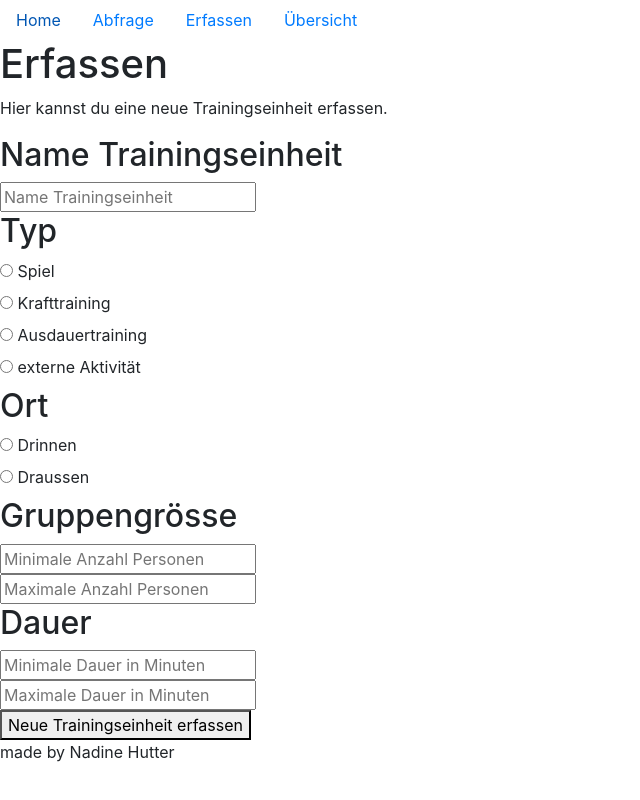
After one commit to sibasiach77/PROG2, a Flask app: page /erfassen in a window 1280 px wide. The commit adds this page. Shown: the whole page, without its empty margins (0-640 px from the left). Run offline with Flask 2, Linux system fonts and the light colour scheme.

Commit message:
24.11.2020

```diff
--- a/datenbank.json
+++ /dev/null
@@ -1 +0,0 @@
-["Jugi A", "Jugi B", "2020-11-19", "\u00d6pfel", "flasche", "flasche", "flasche", "flasche", "flasche", "apfeltaschen", ["Apfels\u00e4fte", "Erwachsen", "120"], ["apfeltaschen", "Kind", "120"]]
--- /dev/null
+++ b/datenbank_abfrage.json
@@ -0,0 +1 @@
+{"Abfrage": {"Datum": "2020-11-27", "Typ": "Spiel", "Ort": "Drinnen", "Gruppengroesse": "12", "Dauer_min": "0", "Dauer_max": "20"}}
--- a/datenbank_gruppe.json
+++ /dev/null
@@ -1 +0,0 @@
-{"gruppe_name": {"Name": "neuer test", "Alterskategorie": "Jugendlich", "Dauer": "7"}}
--- a/datenbank_training.json
+++ /dev/null
@@ -1 +0,0 @@
-{"training_datum": {"Datum": "2020-11-26", "Gruppengr\u00f6sse": "28"}}
--- a/datenbank_trainingseinheit.json
+++ /dev/null
@@ -1 +0,0 @@
-{"trainingseinheit_name": {"Typ": "Spiel", "Ort": "Drinnen", "Dauer": "12"}}
--- /dev/null
+++ b/datenbank_trainingseinheiten.json
@@ -0,0 +1 @@
+{"Trainingseinheit 2020-11-24 08:38:59.648909": {"Name": "Neu", "Typ": "Ausdauertraining", "Ort": "Drinnen", "Dauer_min": "12", "Dauer_max": "45", "Gruppengroesse_min": "12", "Gruppengroesse_max": "16"}}
--- a/main.py
+++ b/main.py
@@ -3,10 +3,8 @@ from flask import Flask
 from flask import render_template
 # Mithilfe von request werden Daten abgefangen.
 from flask import request
-
-# Aus der Python Datei Daten wird die Funktion gruppe_speichern importiert.
-
-from daten import gruppe_speichern, laden, training_speichern, trainingseinheit_speichern
+import json
+from datetime import datetime
 
 app = Flask("trainingsplaner")
 
@@ -15,52 +13,98 @@ app = Flask("trainingsplaner")
 def home():
     return render_template("index.html")
 
-# Auf dieser Seite ist ein Formular.
-# Deshalb wurden die Methoden get und post gesetzt.
+@app.route("/abfrage", methods=['POST', 'GET'])
+def abfrage():
+    if request.method == 'POST':
+        datum_abfrage_antwort = request.form['datum_abfrage']
+        typ_abfrage_antwort = request.form['typ_abfrage']
+        ort_abfrage_antwort = request.form['ort_abfrage']
+        gruppengroesse_abfrage_antwort = request.form['gruppengroesse_abfrage']
+        dauer_min_abfrage_antwort = request.form['dauer_min_abfrage']
+        dauer_max_abfrage_antwort = request.form['dauer_max_abfrage']
+        # in Json speichern
+        try:
+            with open("datenbank_abfrage.json", "r", encoding="utf-8") as datenbank_abfrage:
+                abfragen = json.load(datenbank_abfrage)
+        except:
+            abfragen = {}
 
-@app.route("/gruppe", methods=['POST', 'GET'])
-def eingabe_gruppe():
+        abfrage = {
+            "Abfrage": {
+                "Datum": datum_abfrage_antwort,
+                "Typ": typ_abfrage_antwort,
+                "Ort": ort_abfrage_antwort,
+                "Gruppengroesse": gruppengroesse_abfrage_antwort,
+                "Dauer_min": dauer_min_abfrage_antwort,
+                "Dauer_max": dauer_max_abfrage_antwort
+            }
+        }
+        abfragen.update(abfrage)
+
+        with open("datenbank_abfrage.json", "w") as datenbank_abfrage:
+            json.dump(abfragen, datenbank_abfrage)
+
+        return abfrage
+    return render_template('abfrage.html')
+
+@app.route("/erfassen", methods=['POST', 'GET'])
+def erfassen():
     if request.method == 'POST':
-        gruppe_name = request.form['gruppe_name_erfassen']
-        gruppe_alterskategorie = request.form['gruppe_alterskategorie_erfassen']
-        gruppe_dauer = request.form['gruppe_dauer_erfassen']
-        # in Json speichern
-        antwort_gruppe = gruppe_speichern(gruppe_name, gruppe_alterskategorie, gruppe_dauer)
-        return 'Daten empfangen: ' + str((antwort_gruppe))
-    return render_template('gruppe.html')
+        name_trainingseinheit_erfassen_antwort = request.form['name_trainingseinheit']
+        typ_erfassen_antwort = request.form['typ_erfassen']
+        ort_erfassen_antwort = request.form['ort_erfassen']
+        dauer_min_erfassen_antwort = request.form['dauer_min_erfassen']
+        dauer_max_erfassen_antwort = request.form['dauer_max_erfassen']
+        gruppengroesse_min_erfassen_antwort = request.form['gruppengroesse_min_erfassen']
+        gruppengroesse_max_erfassen_antwort = request.form['gruppengroesse_max_erfassen']
 
-# Mithilfe von liste_gruppe werden die gespeicherten Gruppen ausgegeben.
-# Sie werden in der html-Datei "Training" ausgegeben
+        try:
+            with open("datenbank_training.json", "r", encoding="utf-8") as datenbank_trainingseinheiten:
+                trainingseinheiten = json.load(datenbank_trainingseinheiten)
+        except:
+            trainingseinheiten = {}
 
-@app.route('/liste_gruppe')
-def liste_gruppe():
-    gruppen_gespeichert = laden()
-    print(str(gruppen_gespeichert))
+        x = datetime.now()
+
+        trainingseinheit = {
+            "Trainingseinheit " + str(x): {
+                "Name": name_trainingseinheit_erfassen_antwort,
+                "Typ": typ_erfassen_antwort,
+                "Ort": ort_erfassen_antwort,
+                "Dauer_min": dauer_min_erfassen_antwort,
+                "Dauer_max": dauer_max_erfassen_antwort,
+                "Gruppengroesse_min": gruppengroesse_min_erfassen_antwort,
+                "Gruppengroesse_max": gruppengroesse_max_erfassen_antwort
+            }
+        }
+        trainingseinheiten.update(trainingseinheit)
+
+        with open("datenbank_trainingseinheiten.json", "w") as datenbank_trainingseinheiten:
+            json.dump(trainingseinheiten, datenbank_trainingseinheiten)
+
+        return trainingseinheiten
+    return render_template('erfassen.html')
+
+"""
+
+Hier ist noch eine Baustelle.
+Auf Übersicht sollen die angenommenen Trainingsvorschläge gespeichert werden.
+"""
+
+@app.route("/uebersicht")
+def uebersicht():
+    try:
+        with open("datenbank_abfrage.json", "r", encoding="utf-8") as datenbank_abfrage:
+            abfragen = json.load(datenbank_abfrage)
+    except:
+        print("Es wurden noch keine Trainings erfasst.")
+        abfragen = {}
+    for schluessel, werte in abfragen.items():
+        print(werte)
     return render_template(
-        'training.html',
-        liste_gruppen_gespeichert = str(gruppen_gespeichert)
+        "uebersicht.html",
+        daten_uebersicht=werte
     )
-
-@app.route("/training", methods=['POST', 'GET'])
-def eingabe_training():
-    if request.method == 'POST':
-        training_datum = request.form['training_datum_erfassen']
-        training_gruppengroesse = request.form['training_gruppengroesse_erfassen']
-        # in Json speichern
-        antwort_training = training_speichern(training_datum, training_gruppengroesse)
-        return 'Daten empfangen: ' + str((antwort_training))
-    return render_template('training.html')
-
-@app.route("/trainingseinheit", methods=['POST', 'GET'])
-def eingabe_trainingseinheit():
-    if request.method == 'POST':
-        trainingseinheit_typ = request.form['trainingseinheit_typ_erfassen']
-        trainingseinheit_ort = request.form['trainingseinheit_ort_erfassen']
-        trainingseinheit_dauer = request.form['trainingseinheit_dauer_erfassen']
-        # in Json speichern
-        antwort_trainingseinheit = trainingseinheit_speichern(trainingseinheit_typ, trainingseinheit_ort, trainingseinheit_dauer)
-        return 'Daten empfangen: ' + str((antwort_trainingseinheit))
-    return render_template('trainingseinheit.html')
 
 if __name__ == "__main__":
     app.run(debug=True, port=5000)
--- /dev/null
+++ b/templates/erfassen.html
@@ -0,0 +1,30 @@
+{% include "navigation.html" %}
+<body>
+<h1>Erfassen</h1>
+<p>Hier kannst du eine neue Trainingseinheit erfassen.</p>
+<form method="post">
+    <h2>Name Trainingseinheit</h2>
+    <input type="text" name="name_trainingseinheit" placeholder="Name Trainingseinheit">
+    <h2>Typ</h2>
+    <input type="radio" id="Spiel" name="typ_erfassen" value="Spiel">
+    <label for="Spiel">Spiel</label><br>
+    <input type="radio" id="Krafttraining" name="typ_erfassen" value="Krafttraining">
+    <label for="Krafttraining">Krafttraining</label><br>
+    <input type="radio" id="Ausdauertraining" name="typ_erfassen" value="Ausdauertraining">
+    <label for="Ausdauertraining">Ausdauertraining</label><br>
+    <input type="radio" id="externe_Aktivitaet" name="typ_erfassen" value="externe_Aktivitaet">
+    <label for="externe_Aktivitaet">externe Aktivität</label><br>
+    <h2>Ort</h2>
+    <input type="radio" id="Drinnen" name="ort_erfassen" value="Drinnen">
+    <label for="Drinnen">Drinnen</label><br>
+    <input type="radio" id="Draussen" name="ort_erfassen" value="Draussen">
+    <label for="Draussen">Draussen</label><br>
+    <h2>Gruppengrösse</h2>
+    <input type="number" name="gruppengroesse_min_erfassen" placeholder="Minimale Anzahl Personen"><br>
+    <input type="number" name="gruppengroesse_max_erfassen" placeholder="Maximale Anzahl Personen"><br>
+    <h2>Dauer</h2>
+    <input type="number" name="dauer_min_erfassen" placeholder="Minimale Dauer in Minuten"><br>
+    <input type="number" name="dauer_max_erfassen" placeholder="Maximale Dauer in Minuten"><br>
+    <button type="submit">Neue Trainingseinheit erfassen</button>
+</form>
+{% include "footer.html" %}
--- a/templates/navigation.html
+++ b/templates/navigation.html
@@ -14,9 +14,9 @@
 <nav class="nav">
     <ul class="nav">
         <li class="nav-item"><a class="nav-link" href="{{ url_for('home') }}">Home</a></li>
-        <li class="nav-item"><a class="nav-link" href="{{ url_for('eingabe_gruppe') }}">Gruppe</a></li>
-        <li class="nav-item"><a class="nav-link" href="{{ url_for('eingabe_training') }}">Training</a></li>
-        <li class="nav-item"><a class="nav-link" href="{{ url_for('eingabe_trainingseinheit') }}">Trainingseinheit</a></li>
+        <li class="nav-item"><a class="nav-link" href="{{ url_for('abfrage') }}">Abfrage</a></li>
+        <li class="nav-item"><a class="nav-link" href="{{ url_for('erfassen') }}">Erfassen</a></li>
+        <li class="nav-item"><a class="nav-link" href="{{ url_for('uebersicht') }}">Übersicht</a></li>
     </ul>
 </nav>
 
--- /dev/null
+++ b/templates/uebersicht.html
@@ -0,0 +1,6 @@
+{% include "navigation.html" %}
+<body>
+<h1>Übersicht</h1>
+<p>Hier siehst du eine Übersicht der letzten Trainings</p>
+<p>Hier ist noch eine Baustelle. Auf Übersicht sollen die angenommenen Trainingsvorschläge gespeichert werden</p>
+{% include "footer.html" %}
```
Also changed, not shown: daten.py (+5 -66 lines), templates/abfrage.html (added, +29 -0 lines), templates/gruppe.html (deleted, +0 -19 lines), templates/training.html (deleted, +0 -17 lines), templates/trainingseinheit.html (deleted, +0 -26 lines).
